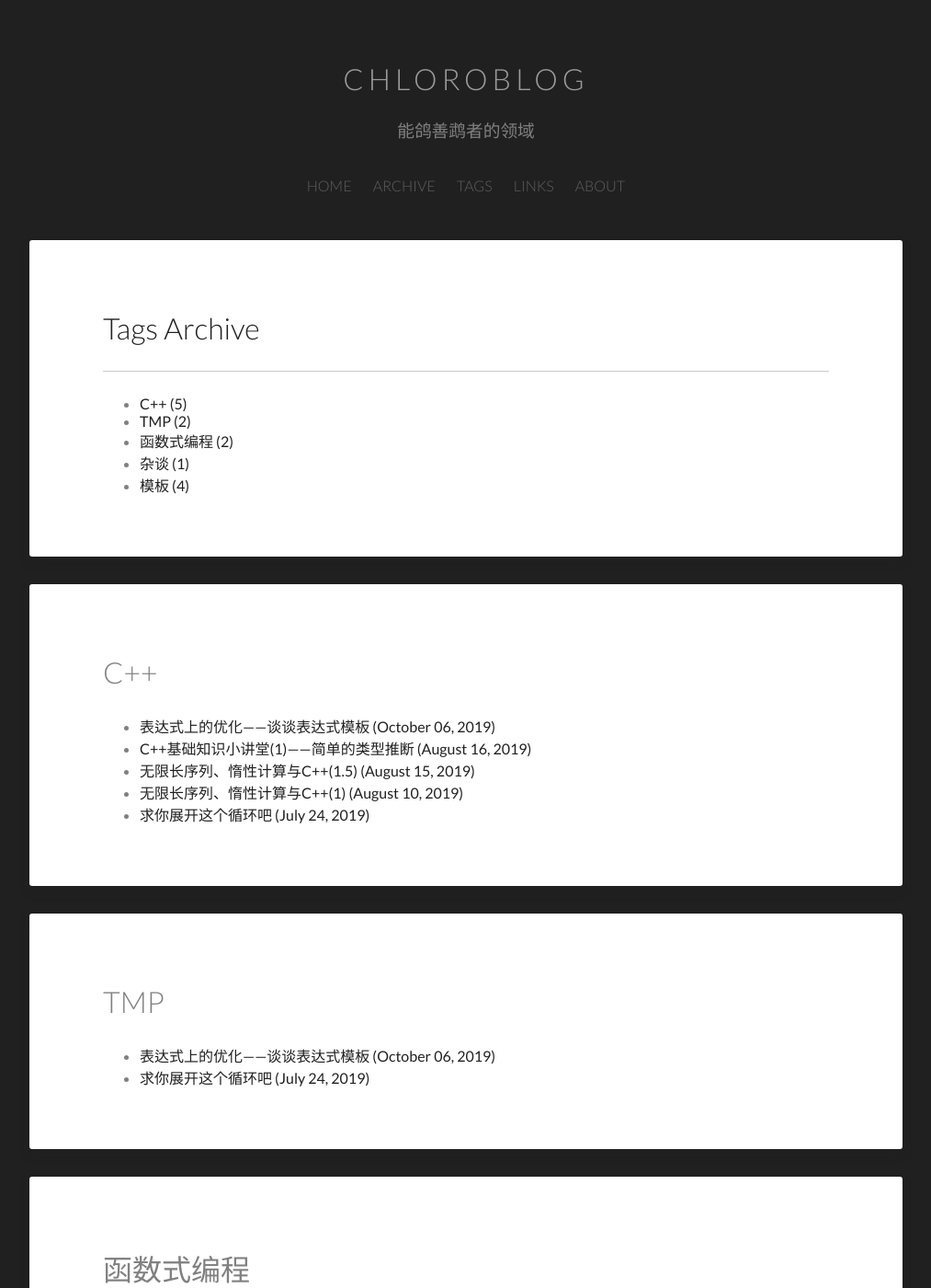
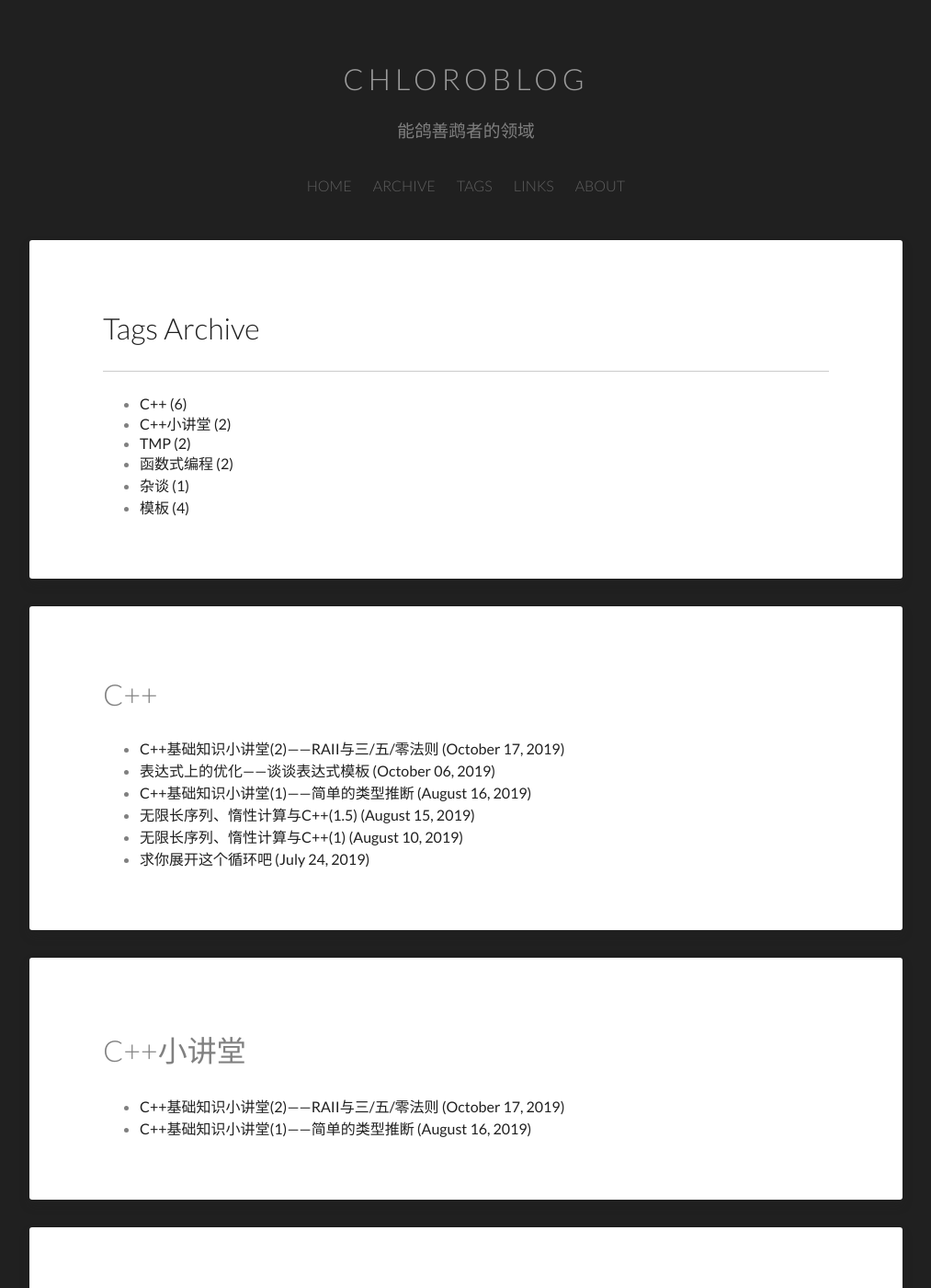
Before and after one commit to Chlorie/ChloroBlog, a Jekyll site: the page built from tags/index.html, in a window 1280 px wide and 1400 px high. Shown: the whole window at 92% size, without its empty margins (133-1146 px from the left). Built offline with Jekyll 4.4.1, drawn with Linux system fonts in a browser that asks for light colours; part of the change alters nothing that is shown.

Commit message:
C++ Basics 2

````diff
--- a/_posts/2019-08-16-0-cpp-basics-1.md
+++ b/_posts/2019-08-16-0-cpp-basics-1.md
@@ -3,7 +3,7 @@ layout: post
 categories: posts
 title: C++基础知识小讲堂(1)——简单的类型推断
 subtitle: 迫真基础知识，迫真讲堂
-tags: [C++]
+tags: [C++, C++小讲堂]
 date-string: 2019-08-16
 ---
 声明：作者其实对他讲的东西什么都不懂，所以如果哪个地方有误请指出~~并痛骂作者~~。
--- /dev/null
+++ b/_posts/2019-10-17-0-cpp-basics-2.md
@@ -0,0 +1,237 @@
+---
+layout: post
+categories: posts
+title: C++基础知识小讲堂(2)——RAII与三/五/零法则
+subtitle: 某种程度上来讲，这是C++语言的精髓
+tags: [C++, C++小讲堂]
+date-string: 2019-10-06
+---
+
+上一个blog发出来以后有沙雕网友跟我说我虽然很努力地想讲明白那些内容，但是他还是没有看懂，另外还有人觉得一上来一片代码开幕雷击有点过于震撼。那这回就再来说一说C++基础知识。这也是C++里面最重要的部分之一。
+
+# RAII是什么奇怪的缩写
+
+就比如说，我们想要一个`int`数组，可是编译时不知道大小（需要运行时在堆上开辟空间）。假设我们不知道有`std::vector`这种东西，那么用最基础的C++应该这样实现：
+
+```cpp
+void array_test(const size_t size)
+{
+    int* arr = new int[size];
+    /* Process the array */
+    delete[] arr;
+}
+```
+
+程序运行非常完美，申请的内存资源也都悉数返还给系统，皆大欢喜。
+
+结果某一天你遇到了这种问题：
+```cpp
+void process(int* arr) noexcept(false);
+
+void array_test(const size_t size)
+{
+    int* arr = new int[size];
+    process(arr);
+    delete[] arr;
+}
+```
+
+这里处理数组用的`process`函数可能会抛出，导致函数异常退出，从而跳过了`delete[]`的执行，造成内存泄漏。当然这里有一个很简单的修补方法，那就是用一个`try-catch`结构捕获异常之后释放内存。
+
+```cpp
+void array_test(const size_t size)
+{
+    int* arr = new int[size];
+    try
+    {
+        process(arr);
+    }
+    catch (...)
+    {
+        delete[] arr;
+    }
+    delete[] arr;
+}
+```
+
+当然如果同时有好几个资源需要释放的时候事情会更糟，为了节省下来代码行数甚至可能需要用上让代码逻辑更凌乱的`goto`语句。
+
+```cpp
+void mess()
+{
+    FILE* fptr = fopen(file, "r");
+    size_t size;
+    if (fscanf(fptr, "%zd", &size) && size == 0)
+    {
+        fclose(fptr);
+        return;
+    }
+    int* arr = new int[size];
+    try
+    {
+        process(arr);
+    }
+    catch (...)
+    {
+        delete[] arr;
+        fclose(fptr);
+        return;
+    }
+    delete[] arr;
+    fclose(fptr);
+}
+```
+
+这太野蛮了，有没有什么好的办法能够减轻手动管理这些资源的负担呢？当然有，而这就引出了本次的主题[RAII](https://zh.cppreference.com/w/cpp/language/raii)。RAII的全称是*资源获取即初始化* (Resource Acquisition Is Initialization)，这个名字乍一看上去让人摸不到头脑，其实它应该换一个更好的名字，叫*作用域界定的资源管理* (Scope-Bound Resource Management，SBRM)。我们可以利用C++的对象生存期概念以及析构函数这两个工具来实现我们的想法。
+
+比如说上面的动态数组例子，我们可以利用RAII将*资源获取*也就是申请内存的操作放到对象的初始化中，相应地，把*资源回收*也就是释放内存的操作放到析构函数中。
+
+```cpp
+struct dyn_array
+{
+    size_t size = 0;
+    int* ptr = nullptr;
+
+    dyn_array() = default; // Default(empty) initialization
+    explicit dyn_array(const size_t size) :size(size), ptr(new int[size]) {} // Initialize with a given size
+    ~dyn_array() noexcept { delete[] ptr; } // Free the memory
+};
+```
+
+再回到前面的例子中，用这样的抽象就可以简化资源管理的操作。因为C++对象有明确的生存期，这个函数无论是正常退出还是因抛出异常而退出，对象`darr`的作用域（生存期）都将结束，导致其析构函数被调用，资源成功释放，省去了各种手动判断释放资源的步骤。正因此，有人说C++中最强大的字符其实是这个右大括号`}`，因为在这个地方编译器为我们做了很多重复性的，人工来做又易错的工作（即资源释放）。
+
+```cpp
+void array_test(const size_t size)
+{
+    dyn_array darr(size);
+    process(darr.ptr);
+} // Memory freed no matter how this function exits
+```
+
+当然，用RAII不仅能管理内存。用同样的方法我们也可以管理其他的需要释放的资源，比如文件或者互斥锁等。这里有兴趣的读者可以写一个类似的小类用来管理C语言的裸文件指针`FILE*`。
+
+# 三法则和零法则
+
+C++语言，不像Java，其对象具有值语义（value semantic）。在Java以及类似的语言中，直接用等号将一个数组赋值给另一个数组的结果是两个数组都引用了同一片内存区域，这样的对象具有引用语义（reference semantic）；而给C++的对象赋值时，其结果是生成了一个原对象的复制，两个对象并不指向同一片区域。
+
+为什么突然讲这个呢？请看前面的数组例子。这里我们还并没有对`dyn_array`的复制给出实现，所以编译器自己帮我们生成了一个，也就是把每个子对象（这个例子中，就是那个`ptr`指针）都复制一遍。如果我们将`darr`复制一份的话：
+
+```cpp
+void array_test(const size_t size)
+{
+    dyn_array darr(size); // Allocated memory (darr.ptr)
+    {
+        // Copy initialization, copy.ptr = darr.ptr
+        dyn_array copy = darr;
+        process(copy.ptr);
+    } // copy.ptr is freed
+    process(darr.ptr); // Oops, now darr.ptr points to garbage
+} // Double oops, the pointer is doubly freed...
+```
+
+直接对指针的复制造成了各种问题。复制品`copy`跟原数组`darr`指向了同一片内存，当复制品的生存期结束时，复制品将那个数组销毁了，这时候原数组保留的指针就指向垃圾内存，对原数组进行处理的操作就成了未定义行为。不仅如此，在`darr`的生存期结束时，它又会释放它保留的指针，这导致了内存的二次释放，同样是未定义行为。
+
+所以，这种情况下依赖编译器自动生成的复制构造函数并不靠谱，我们需要自己实现一个。不能直接复制指针，而需要重新申请一片内存，并将原来数组里面存的数据都复制到新申请的内存中。类似`T::T(const T&)`这样的特殊构造函数即是复制构造函数。
+
+```cpp
+struct dyn_array
+{
+    /* ... */
+    dyn_array(const dyn_array& other) :size(other.size)
+    {
+        ptr = new int[other.size];
+        std::copy_n(other.ptr, size, ptr);
+    }
+};
+```
+
+这样，我们之前的代码就不会出现问题了，但是赋值跟构造是两件事情，如果上面的代码是赋值而不是构造的话同样的问题还会出现：
+
+```cpp
+void array_test(const size_t size)
+{
+    dyn_array darr(size);
+    {
+        dyn_array copy;
+        copy = darr; // Copies the pointer
+        process(copy.ptr);
+    }
+    process(darr.ptr);
+}
+```
+
+同样，这里我们需要手动实现复制赋值运算符，类似`T& T::operator=(const T&)`的特殊函数。
+
+```cpp
+struct dyn_array
+{
+    dyn_array& operator=(const dyn_array& other)
+    {
+        if (&other != this)
+        {
+            delete[] ptr;
+            size = other.size;
+            ptr = new int[other.size];
+            std::copy_n(other.ptr, size, ptr);
+        }
+        return *this;
+    }
+};
+```
+
+这里一定要注意对“自赋值”做出特殊处理，不然就会出现各种问题。可以思考一下如果把上面代码的`if`去掉会有什么后果。
+
+以上就是三法则讲的事情。如果你手动实现了析构函数，那么很有可能编译器自动生成的复制构造/复制赋值运算符并不能达到你想要的效果，所以你需要三个函数全都实现（析构，复制构造，复制赋值）。
+
+与其对应的就是零法则，如果你并不需要自己实现析构函数，那么就一个特殊函数都不要实现，让编译器帮你做完所有事情。
+
+# 五法则
+
+这一部分与C++11的移动语义有关。移动语义和右值引用是现代C++很重要同时又很难搞懂的一个特性，这里仅仅介绍其最初级的应用。
+
+比如说，看下面的这段代码：
+
+```cpp
+void array_test(const size_t size)
+{
+    dyn_array darr;
+    darr = dyn_array(size);
+}
+```
+
+函数的第二行构造了一个`dyn_array`临时量，之后把这个临时量赋值给`darr`。如果仅有前面的三法则定义的话，这会调用复制赋值运算符。可是，既然我们知道赋的值是一个临时量，我们为什么非要重新开辟一片内存空间再把临时数组里面的数据复制一遍呢？如果能有一种办法把临时量里面存的指针“偷过来”就好了。
+
+当然有这种方法，这里就要用到移动赋值运算符了。下面的`dyn_array&&`即是一个右值引用，它跟普通的左值引用`dyn_array&`类似，是某个值的“别名”。不一样的在于，左值引用绑定到“左值”，也就是有名字的值上；右值引用绑定到“右值”，也就是临时值上。（注：这里的定义非常不准确，但是为简单考虑暂时可以这样理解。）
+
+```cpp
+struct dyn_array
+{
+    /* ... */
+    dyn_array& operator=(dyn_array&& other) noexcept
+    {
+        delete[] ptr;
+        size = other.size;
+        // Following line is equivalent to
+        //     ptr = other.ptr;
+        //     other.ptr = nullptr;
+        ptr = std::exchange(other.ptr, nullptr);
+        return *this;
+    }
+};
+```
+
+在复制赋值运算符中我们对“自赋值”的情况做了特殊的处理，而对于移动赋值运算符，我们并不需要进行这种特殊处理。因为并没有办法把一个临时量赋值给自己，一个临时量是没法同时在等号两边出现的。
+
+有移动赋值运算符，自然也就有对应的移动构造函数，实现方法与移动赋值运算符类似。
+
+```cpp
+struct dyn_array
+{
+    /* ... */
+    dyn_array(dyn_array&& other) noexcept :
+        size(other.size),
+        ptr(std::exchange(other.ptr, nullptr)) {}
+};
+```
+
+三法则的三个特殊函数加上这里的移动构造函数和移动赋值运算符，就是五法则所说的五个函数。不实现五法则多出的两个函数通常不会产生逻辑问题，但代价就是对临时值优化的缺失。
````
